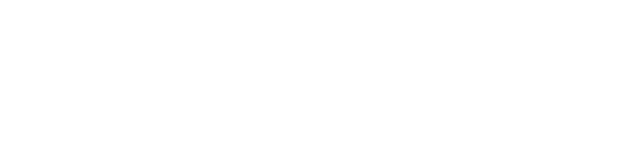
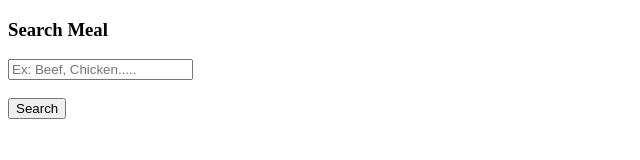
Before and after one commit to Rahat-UE4/MealDB-API-MIS455, a plain HTML site: page index.html in a window 1280 px wide. Shown: the whole page, without its empty margins (0-640 px from the left). Drawn offline with Linux system fonts and the light colour scheme.

Commit message:
Created SearchBox,Button and Display Area in HTML

```diff
--- a/index.html
+++ b/index.html
@@ -8,6 +8,12 @@
 </head>
 <body>
     <!--Name: Rahat Sahriar, ID:2330385-->
+    <h3> Search Meal</h3>
+    <input id="searchbox" type="text" placeholder="Ex: Beef, Chicken....."> <br> <br>
+    <button onclick="searchMeal()">Search</button>
+
+    <div id="displayArea"></div>
+
 <script src="script.js"></script>
 </body>
 </html>
```
